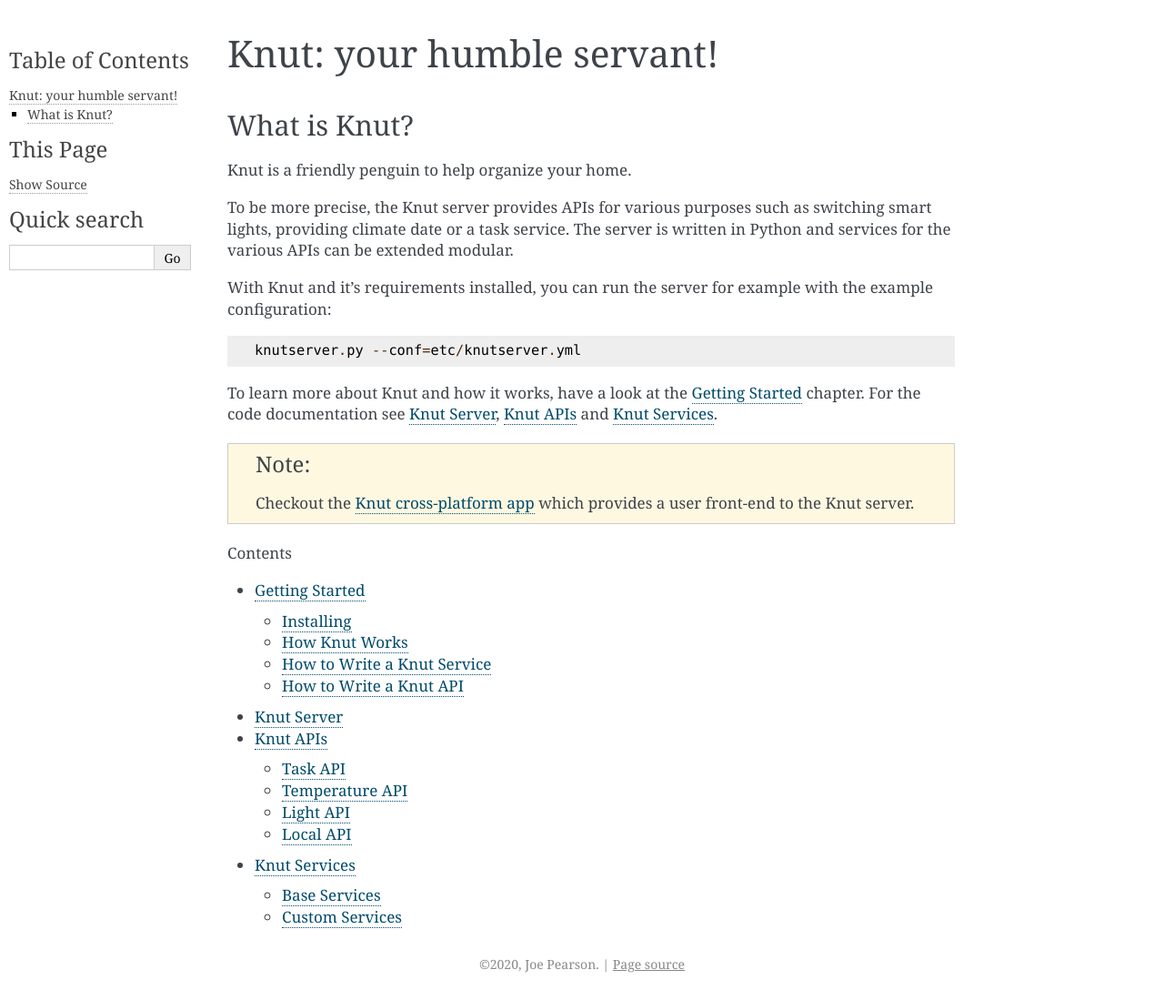
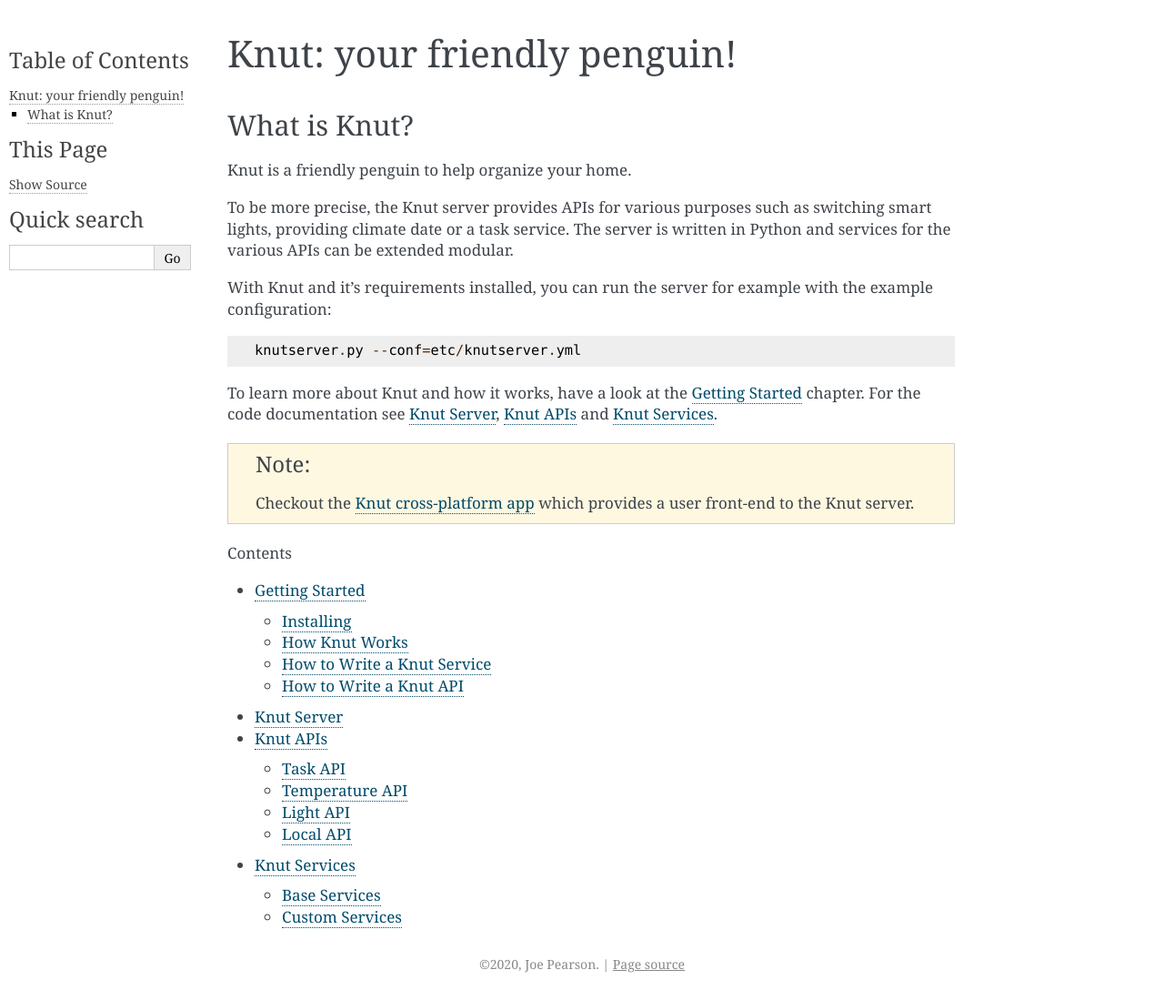
Before and after one commit to pearjo/knut-server, a Sphinx documentation site: the page built from docs/source/index.rst, in a window 1280 px wide. Shown: the whole page at 91% size. Built offline with Sphinx 7.4.7, drawn with Linux system fonts in a browser that asks for light colours.

Commit message:
docs: Update docs index page

```diff
--- a/docs/source/index.rst
+++ b/docs/source/index.rst
@@ -3,8 +3,8 @@
    You can adapt this file completely to your liking, but it should at least
    contain the root `toctree` directive.
 
-Knut: your humble servant!
-==========================
+Knut: your friendly penguin!
+============================
 
 What is Knut?
 -------------
```
